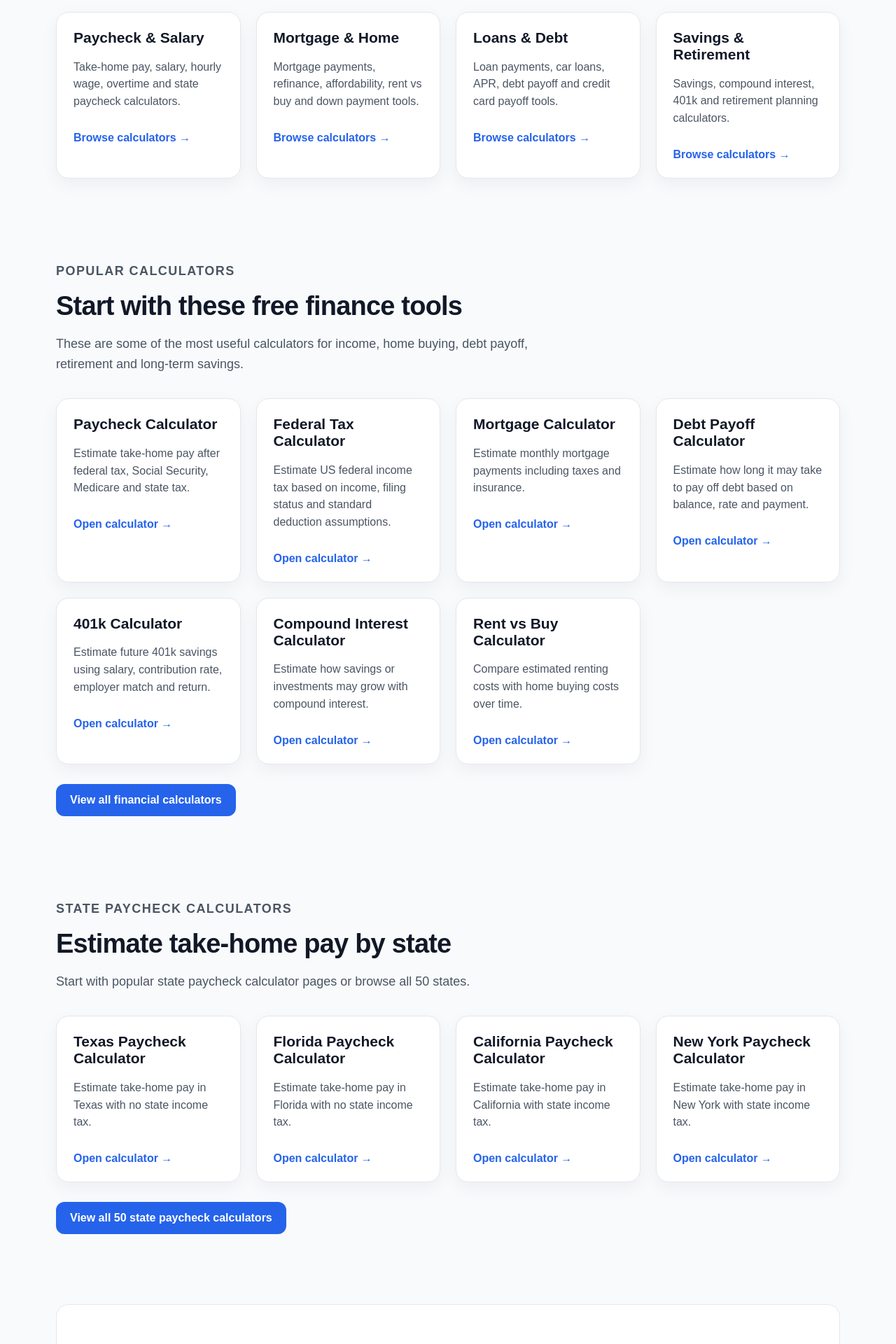
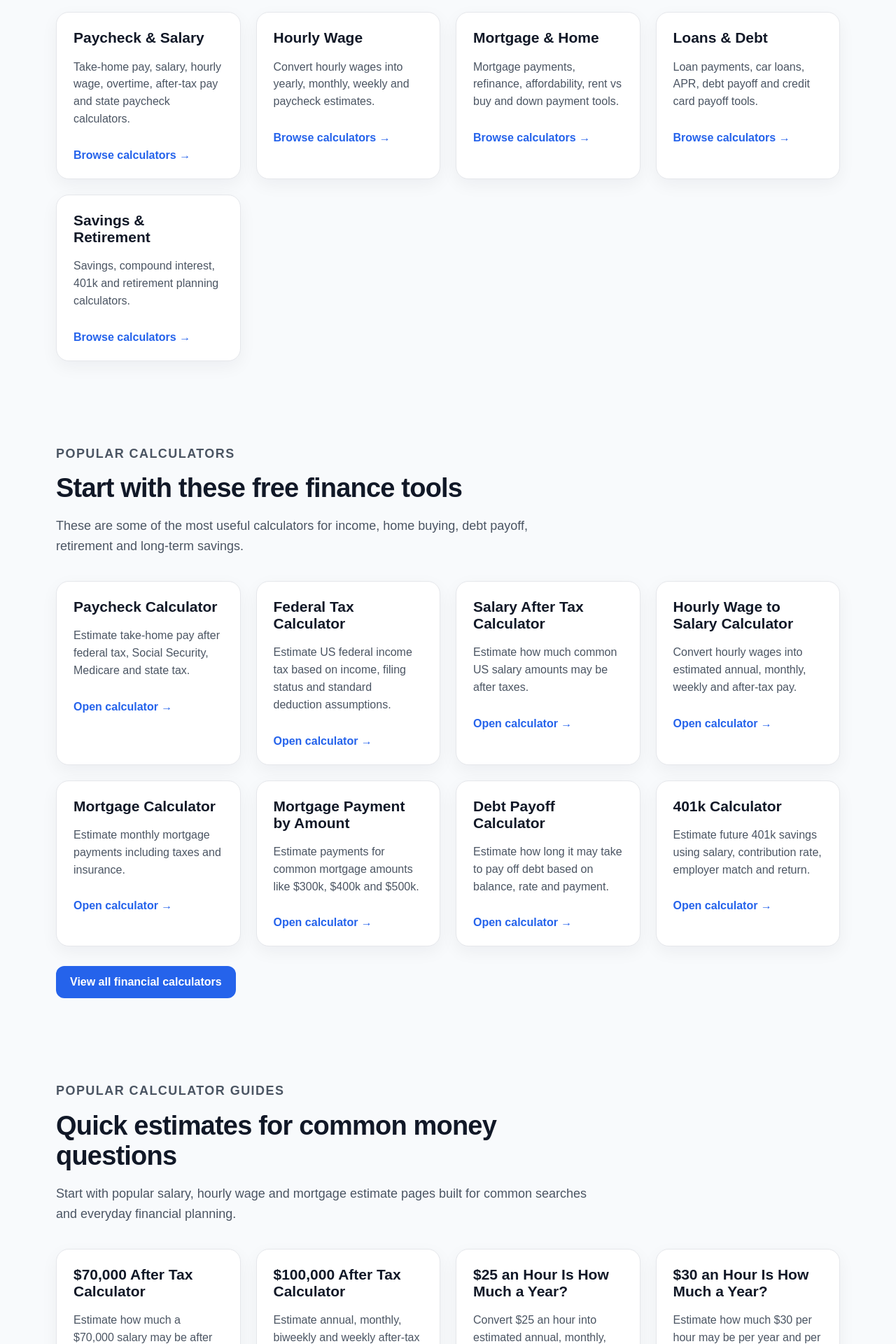
Before and after one commit to milicdejan94-ai/financecalchub, a Next.js app: page / in a window 1280 px wide. Shown: the part 1510-3430 px from the top of the page at 70% size. Built offline with nearby package versions, Linux system fonts and the light colour scheme.

Commit message:
Add homepage links to programmatic SEO pages

```diff
--- a/app/page.tsx
+++ b/app/page.tsx
@@ -12,9 +12,24 @@ const popularTools = [
     href: '/calculators/federal-tax',
   },
   {
+    title: 'Salary After Tax Calculator',
+    text: 'Estimate how much common US salary amounts may be after taxes.',
+    href: '/salary-after-tax',
+  },
+  {
+    title: 'Hourly Wage to Salary Calculator',
+    text: 'Convert hourly wages into estimated annual, monthly, weekly and after-tax pay.',
+    href: '/hourly-wage',
+  },
+  {
     title: 'Mortgage Calculator',
     text: 'Estimate monthly mortgage payments including taxes and insurance.',
     href: '/calculators/mortgage',
+  },
+  {
+    title: 'Mortgage Payment by Amount',
+    text: 'Estimate payments for common mortgage amounts like $300k, $400k and $500k.',
+    href: '/mortgage-payment',
   },
   {
     title: 'Debt Payoff Calculator',
@@ -26,38 +41,33 @@ const popularTools = [
     text: 'Estimate future 401k savings using salary, contribution rate, employer match and return.',
     href: '/calculators/401k',
   },
-  {
-    title: 'Compound Interest Calculator',
-    text: 'Estimate how savings or investments may grow with compound interest.',
-    href: '/calculators/compound-interest',
-  },
-  {
-    title: 'Rent vs Buy Calculator',
-    text: 'Compare estimated renting costs with home buying costs over time.',
-    href: '/calculators/rent-vs-buy',
-  },
 ];
 
 const categories = [
   {
     title: 'Paycheck & Salary',
-    text: 'Take-home pay, salary, hourly wage, overtime and state paycheck calculators.',
-    href: '/calculators',
+    text: 'Take-home pay, salary, hourly wage, overtime, after-tax pay and state paycheck calculators.',
+    href: '/salary-after-tax',
+  },
+  {
+    title: 'Hourly Wage',
+    text: 'Convert hourly wages into yearly, monthly, weekly and paycheck estimates.',
+    href: '/hourly-wage',
   },
   {
     title: 'Mortgage & Home',
     text: 'Mortgage payments, refinance, affordability, rent vs buy and down payment tools.',
-    href: '/calculators',
+    href: '/mortgage-payment',
   },
   {
     title: 'Loans & Debt',
     text: 'Loan payments, car loans, APR, debt payoff and credit card payoff tools.',
-    href: '/calculators',
+    href: '/calculators/debt-payoff',
   },
   {
     title: 'Savings & Retirement',
     text: 'Savings, compound interest, 401k and retirement planning calculators.',
-    href: '/calculators',
+    href: '/calculators/retirement',
   },
 ];
 
@@ -151,8 +161,11 @@ export default function HomePage() {
   <a href="/calculators/salary-to-hourly">Salary to hourly calculator</a>
   <a href="/paycheck-calculator">Paycheck by state</a>
   <a href="/salary-calculator">Salary calculator</a>
+  <a href="/salary-after-tax">Salary after tax calculators</a>
+  <a href="/hourly-wage">Hourly wage to salary calculators</a>
 
   <a href="/calculators/mortgage">Mortgage calculator</a>
+  <a href="/mortgage-payment">Mortgage payment by amount</a>
   <a href="/calculators/refinance">Refinance calculator</a>
   <a href="/calculators/mortgage-affordability">
     Mortgage affordability calculator
@@ -177,7 +190,9 @@ export default function HomePage() {
   <a href="/calculators/compound-interest">
     Compound interest calculator
   </a>
-              <a href="/calculators/investment-return">Investment return calculator</a>
+  <a href="/calculators/investment-return">
+    Investment return calculator
+  </a>
   <a href="/calculators/savings">Savings calculator</a>
 
   <a href="/blog">Personal finance guides</a>
@@ -233,6 +248,88 @@ export default function HomePage() {
           <div style={{ marginTop: 28 }}>
             <a className="primary-btn" href="/calculators">
               View all financial calculators
+            </a>
+          </div>
+        </div>
+      </section>
+
+      <section className="section">
+  <div className="container">
+    <div className="section-heading">
+      <p className="eyebrow">Popular calculator guides</p>
+      <h2>Quick estimates for common money questions</h2>
+      <p>
+        Start with popular salary, hourly wage and mortgage estimate pages built
+        for common searches and everyday financial planning.
+      </p>
+    </div>
+
+    <div className="grid">
+      <a className="card" href="/salary-after-tax/70000">
+        <h2>$70,000 After Tax Calculator</h2>
+        <p>
+          Estimate how much a $70,000 salary may be after federal tax, payroll
+          taxes and estimated state income tax.
+        </p>
+        <span>View estimate →</span>
+      </a>
+
+      <a className="card" href="/salary-after-tax/100000">
+        <h2>$100,000 After Tax Calculator</h2>
+        <p>
+          Estimate annual, monthly, biweekly and weekly after-tax pay for a
+          $100,000 salary.
+        </p>
+        <span>View estimate →</span>
+      </a>
+
+      <a className="card" href="/hourly-wage/25">
+        <h2>$25 an Hour Is How Much a Year?</h2>
+        <p>
+          Convert $25 an hour into estimated annual, monthly, weekly and
+          after-tax pay.
+        </p>
+        <span>View estimate →</span>
+      </a>
+
+      <a className="card" href="/hourly-wage/30">
+        <h2>$30 an Hour Is How Much a Year?</h2>
+        <p>
+          Estimate how much $30 per hour may be per year and per paycheck.
+        </p>
+        <span>View estimate →</span>
+      </a>
+
+      <a className="card" href="/mortgage-payment/300000">
+        <h2>$300,000 Mortgage Payment</h2>
+        <p>
+          Estimate the monthly payment on a $300,000 mortgage including
+          principal, interest, taxes and insurance assumptions.
+        </p>
+        <span>View estimate →</span>
+      </a>
+
+      <a className="card" href="/mortgage-payment/400000">
+        <h2>$400,000 Mortgage Payment</h2>
+        <p>
+          Estimate the monthly payment on a $400,000 mortgage with common home
+          buying cost assumptions.
+        </p>
+        <span>View estimate →</span>
+      </a>
+    </div>
+
+    <div style={{ marginTop: 28, display: 'flex', gap: 12, flexWrap: 'wrap' }}>
+      <a className="primary-btn" href="/salary-after-tax">
+        View salary after tax calculators
+      </a>
+
+      <a className="secondary-btn" href="/hourly-wage">
+        View hourly wage calculators
+      </a>
+
+      <a className="secondary-btn" href="/mortgage-payment">
+        View mortgage payment calculators
       </a>
     </div>
   </div>
```
Lines whose indentation alone changed are shown as unchanged.
